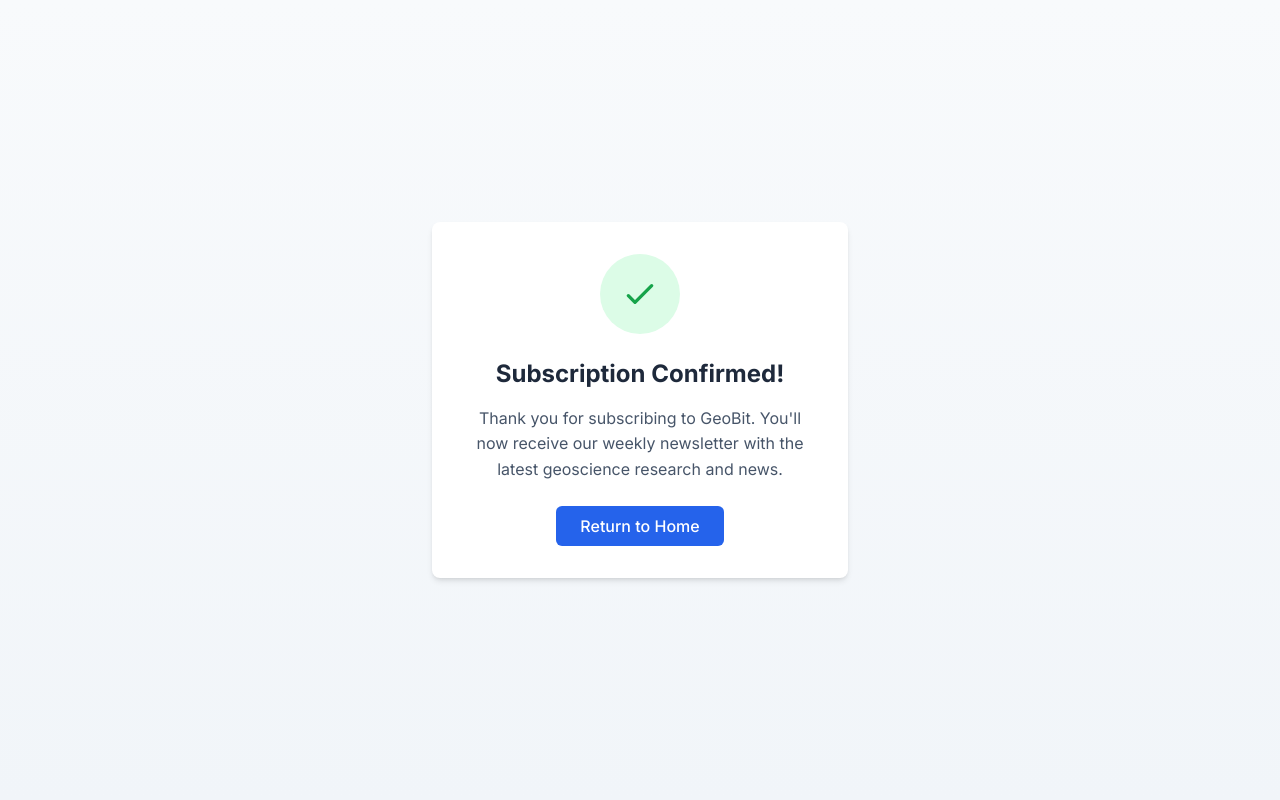
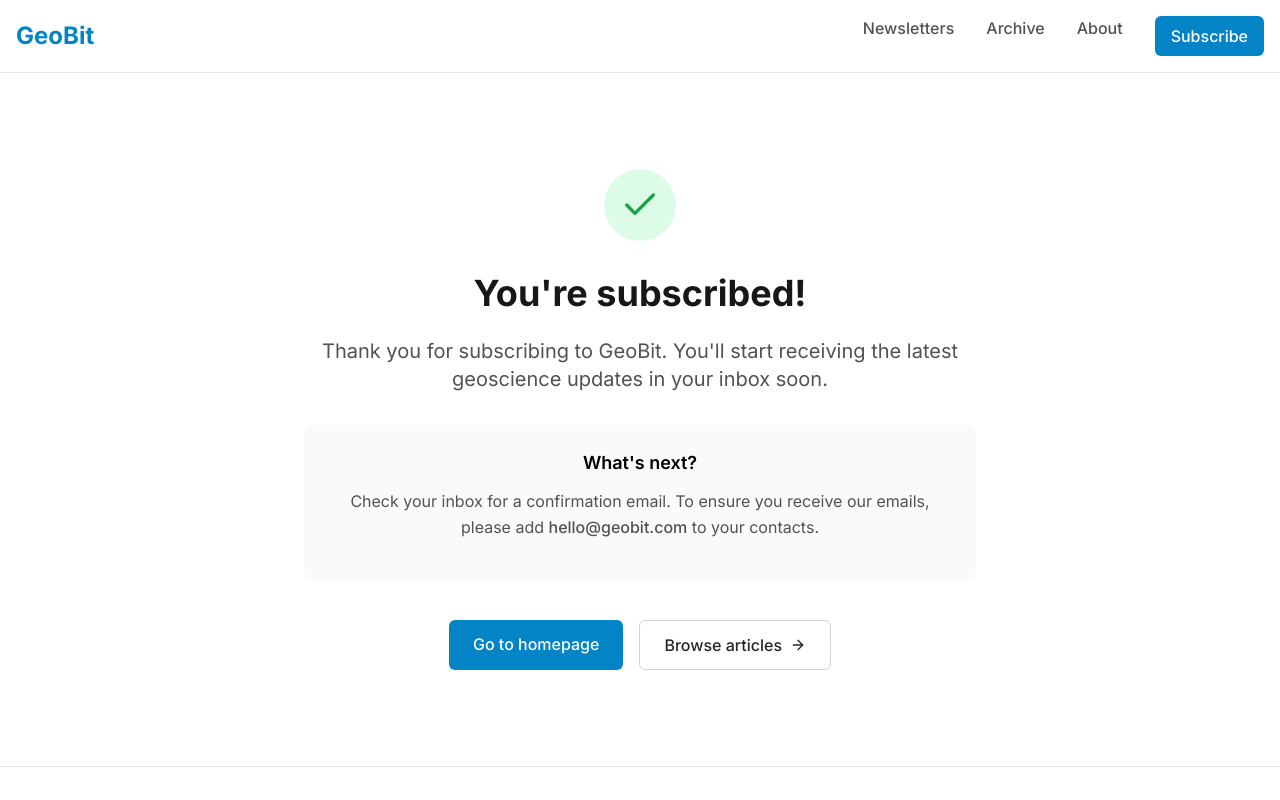
Before and after one commit to szilarddenes/geobit, a Next.js app: page /subscribe/success in a window 1280 px wide. Shown: the top 800 px of the page. Built offline with nearby package versions, Linux system fonts and the light colour scheme.

Commit message:
Create subscription success page with TLDR.tech styling

```diff
--- a/src/pages/subscribe/success.js
+++ b/src/pages/subscribe/success.js
@@ -1,39 +1,53 @@
-import Head from 'next/head';
 import Link from 'next/link';
+import Layout from '@/components/layout/Layout';
+import { FiCheck, FiArrowRight } from 'react-icons/fi';
 
 export default function SubscriptionSuccess() {
   return (
-    <>
-      <Head>
-        <title>Subscription Confirmed - GeoBit</title>
-        <meta name="description" content="You've successfully subscribed to GeoBit" />
-        <meta name="viewport" content="width=device-width, initial-scale=1" />
-        <link rel="icon" href="/favicon.ico" />
-      </Head>
+    <Layout
+      title="Subscription Confirmed"
+      description="Thank you for subscribing to GeoBit"
+    >
+      <div className="container mx-auto px-4 py-16 md:py-24">
+        <div className="max-w-2xl mx-auto text-center">
+          <div className="flex justify-center mb-8">
+            <div className="rounded-full bg-green-100 p-4">
+              <FiCheck className="text-green-600" size={40} />
+            </div>
+          </div>
 
-      <main className="min-h-screen bg-gradient-to-b from-slate-50 to-slate-100 flex items-center justify-center">
-        <div className="container mx-auto px-4 py-12 max-w-md">
-          <div className="bg-white rounded-lg shadow-md p-8 text-center">
-            <div className="w-20 h-20 bg-green-100 rounded-full flex items-center justify-center mx-auto mb-6">
-              <svg xmlns="http://www.w3.org/2000/svg" className="h-10 w-10 text-green-600" fill="none" viewBox="0 0 24 24" stroke="currentColor">
-                <path strokeLinecap="round" strokeLinejoin="round" strokeWidth={2} d="M5 13l4 4L19 7" />
-              </svg>
-            </div>
+          <h1 className="text-3xl md:text-4xl font-bold text-neutral-900 mb-6">
+            You're subscribed!
+          </h1>
 
-            <h1 className="text-2xl font-bold text-slate-800 mb-4">
-              Subscription Confirmed!
-            </h1>
+          <p className="text-xl text-neutral-600 mb-8">
+            Thank you for subscribing to GeoBit. You'll start receiving the latest geoscience updates in your inbox soon.
+          </p>
 
-            <p className="text-slate-600 mb-6">
-              Thank you for subscribing to GeoBit. You'll now receive our weekly newsletter with the latest geoscience research and news.
+          <div className="bg-gray-50 p-6 rounded-lg mb-10">
+            <h3 className="font-semibold text-lg mb-3">What's next?</h3>
+            <p className="text-neutral-600 mb-4">
+              Check your inbox for a confirmation email. To ensure you receive our emails, please add <span className="font-medium">hello@geobit.com</span> to your contacts.
             </p>
+          </div>
 
-            <Link href="/" className="inline-block bg-blue-600 hover:bg-blue-700 text-white font-medium py-2 px-6 rounded-md transition duration-200">
-              Return to Home
+          <div className="flex flex-col sm:flex-row justify-center gap-4">
+            <Link
+              href="/"
+              className="px-6 py-3 bg-primary-600 hover:bg-primary-700 text-white font-medium rounded-md transition duration-200"
+            >
+              Go to homepage
+            </Link>
+
+            <Link
+              href="/archive"
+              className="px-6 py-3 border border-gray-300 hover:border-primary-600 text-neutral-800 hover:text-primary-600 font-medium rounded-md transition duration-200 flex items-center justify-center"
+            >
+              Browse articles <FiArrowRight className="ml-2" />
             </Link>
           </div>
         </div>
-      </main>
-    </>
+      </div>
+    </Layout>
   );
 }
```
